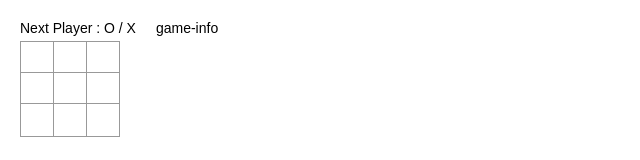
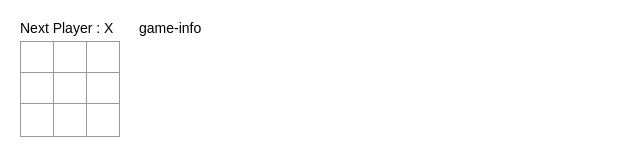
Before and after one commit to eunbaming/TicTacToe, a React (Create React App) app: page / in a window 1280 px wide. Shown: the top 160 px of the page, without its empty margins (0-640 px from the left). Built offline with nearby package versions, Linux system fonts and the light colour scheme.

Commit message:
feat: Add X,O in order

```diff
--- a/src/components/Board.js
+++ b/src/components/Board.js
@@ -4,11 +4,13 @@ import "./Board.css";
 
 const Board = () => {
   const [squares, setSquares] = useState(Array(9).fill(null));
+  const [xIsNext, setXIsNext] = useState(true);
 
   const handleClick = (i) => {
     const newSquares = squares.slice();
-    newSquares[i] = "X";
+    newSquares[i] = xIsNext ? "X" : "O";
     setSquares(newSquares);
+    setXIsNext((current) => !current);
   };
 
   const renderSquare = (i) => {
@@ -16,7 +18,7 @@ const Board = () => {
   };
   return (
     <div>
-      <div className="status">Next Player : O / X</div>
+      <div className="status">{`Next Player : ${xIsNext ? "X" : "O"}`}</div>
       <div className="board-row">
         {renderSquare(0)}
         {renderSquare(1)}
```
